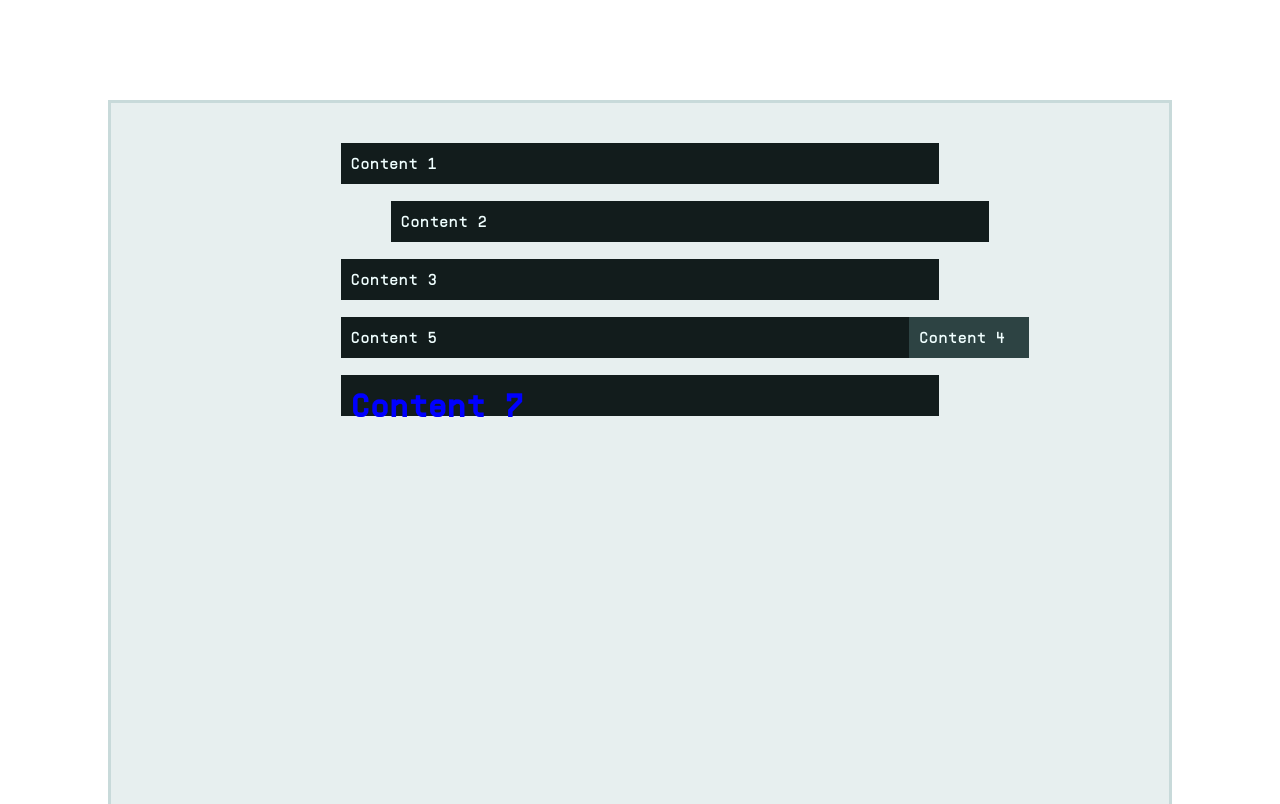
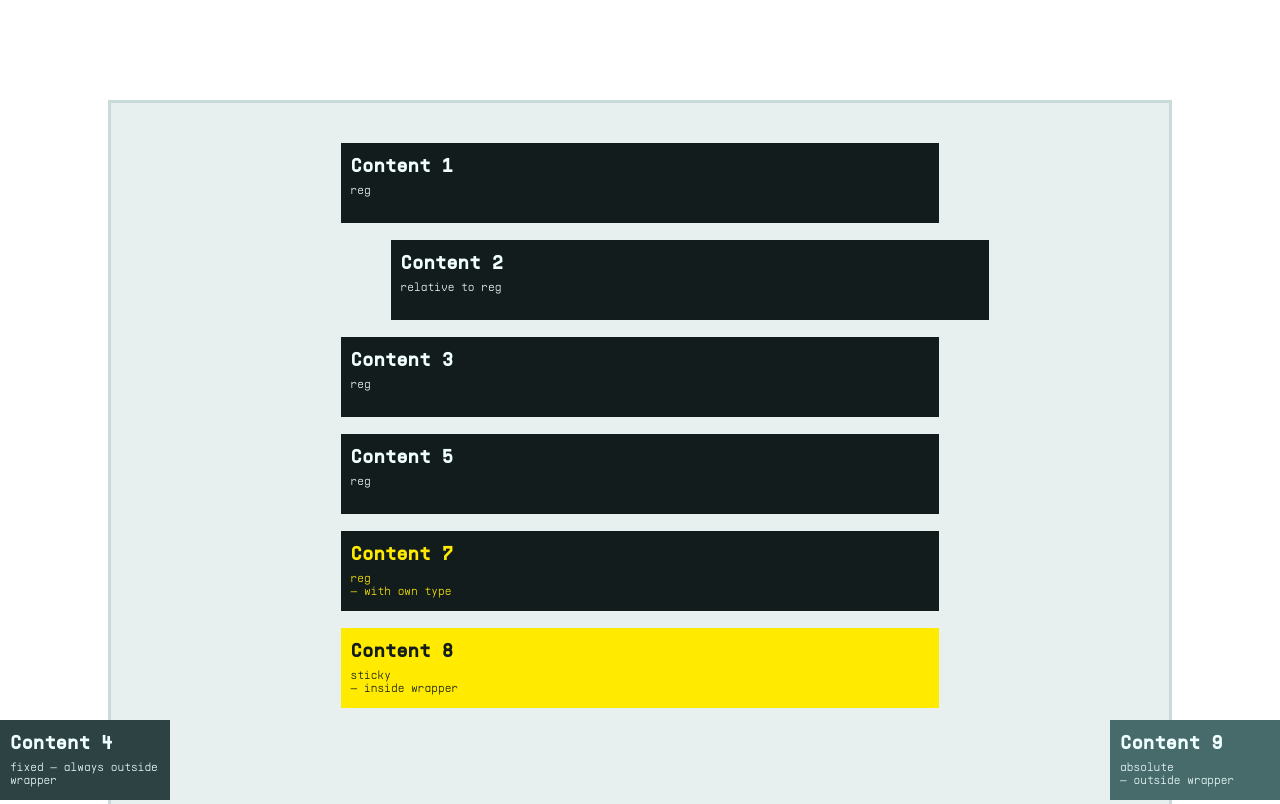
Before and after one commit to e-kornmann/css-trainingGround, a website: page cssMarginAndPadding.html in a window 1280 px wide. Shown: the top 804 px of the page. Drawn offline with Linux system fonts and the light colour scheme.

Commit message:
Finished positional playground

```diff
--- a/cssMarginAndPadding.html
+++ b/cssMarginAndPadding.html
@@ -8,14 +8,42 @@
 
     <link href="style.css" rel="stylesheet">
 </head>
+<div class="reg fixedPositioning"><h1>Content 4</h1>
+    <p class="caption">fixed — always outside wrapper</p>
+</div>
 <main>
-    <div class="reg">Content 1</div>
-    <div class="reg relativePositioning">Content 2</div>
-    <div class="reg">Content 3</div>
-    <div class="reg fixedPositioning">Content 4</div>
-    <div class="reg">Content 5</div>
-    <div class="absolutePositioning">Content 6</div>
-    <div class="reg" data="yes">Content 7</div>
+    <div class="reg"><h1>Content 1</h1>
+        <p class="caption">reg</p>
+    </div>
+    <div class="reg relativePositioning"><h1>Content 2</h1>
+        <p class="caption">relative to reg</p>
+    </div>
+    <div class="reg"><h1>Content 3</h1>
+        <p class="caption">reg</p>
+    </div>
+
+    <div class="reg"><h1>Content 5</h1>
+        <p class="caption">reg</p>
+    </div>
+    <div class="reg absolutePositioning"><h1>Content 6</h1>
+        <p class="caption">absolute<br>— inside wrapper</p>
+    </div>
+    <div class="reg" data="yes"><h1>Content 7</h1>
+        <p class="caption">reg<br>— with own type</p>
+    </div>
+    <div class="reg stickyPositioning"><h1>Content 8</h1>
+        <p class="caption">sticky<br>— inside wrapper</p>
+    </div>
 </main>
+<div class="reg absolutePositioning"><h1>Content 9</h1>
+    <p class="caption">absolute<br>— outside wrapper</p>
+</div>
+<div class="reg stickyPositioning"><h1>Content 10</h1>
+    <p class="caption">sticky<br>— outside wrapper</p>
+</div>
+
+<main>&nbsp;</main>
+
+
 </body>
 </html>
--- a/style.css
+++ b/style.css
@@ -11,10 +11,23 @@
     src: url('fonts/Supply-Light.otf') format("opentype");
 }
 
+h1 {
+  margin-top: auto;
+  font-size: 19px;
+  margin-bottom: 0;
+}
+.caption {
+  font-size: 12px;
+  font-weight: 100;
+  padding: 0px;
+  line-height: 13px;
+  /* use margin for space before paragraph */
+  margin-top: 7px;
+
+}
 body {
     font-family: "SupplyMono";
 }
-
 
 main {
     position: relative;
@@ -22,13 +35,15 @@ main {
     background-color: hsl(180, 20%, 92%);
     padding: 40px 30px 25px 30px;
     margin: 100px;
-    height: 1000px;
+    height: 1600px;
+    z-index: -1;
 }
 
   .reg {
     background-color: hsl(180, 20%, 9%);
     width: auto;
-    height: 21px;
+    min-width: 150px;
+    height: 60px;
     margin: 0px 20% 17px 20%;
     padding: 10px;
     color: azure;
@@ -41,23 +56,33 @@ main {
   .fixedPositioning {
     background-color: hsl(180, 20%, 22%);
     position: fixed;
-    margin: 0px 35% 17px 60%;
+    margin: 0px;
     width: 100px;
+    left: 0px;
+    bottom: 0px;
   }
   .absolutePositioning {
     background-color: hsl(180, 20%, 35%);
     position: absolute;
+    margin: 0px;
     width: 100px;
     right: 0px;
     bottom: 0px;
+    }
 
-  }
+  .stickyPositioning {
+    background-color: hsl(55, 100%, 50%);
+    color: hsl(180, 20%, 9%);
+    position: sticky;
+    top: 10px;
+    }
+
   .positive {
     background-color: black;
     color: whitesmoke;
   }
  .negative {
-    background-color: #ff5500d1;
+    background-color: #ff5500;
     color: whitesmoke;
   }
  .huge {
@@ -67,15 +92,14 @@ main {
 #firstName {
      font-weight: bold;
      font-size: xx-large;
-     color:blueviolet;
+     color: blueviolet;
  }
  img[src="https://media.giphy.com/media/Z890hxb6fSrbG/giphy.gif"] {
 border-radius: 50px;
 }
 [data]{
-font-weight:bold;
-font-size: xx-large;
-color: blue;
+font-weight: bold;
+color: hsl(55, 100%, 50%);
 }
 
 [data="myOwnId"] {
```
Also changed, not shown: 1 other file.
